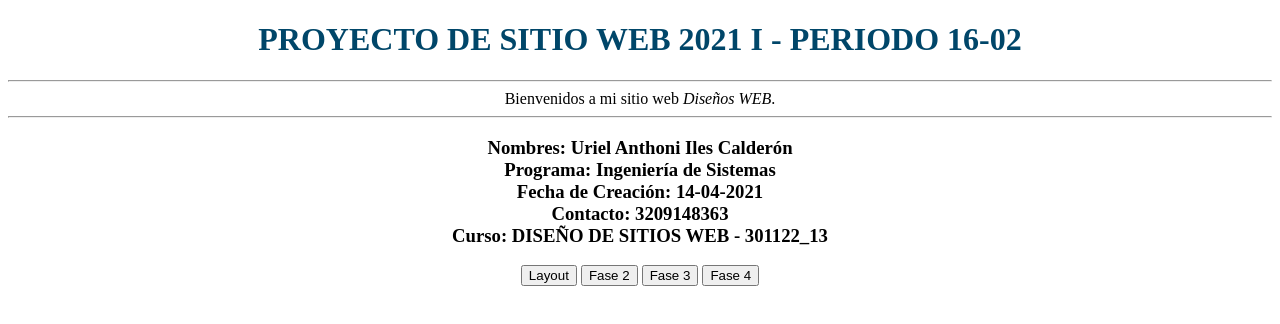
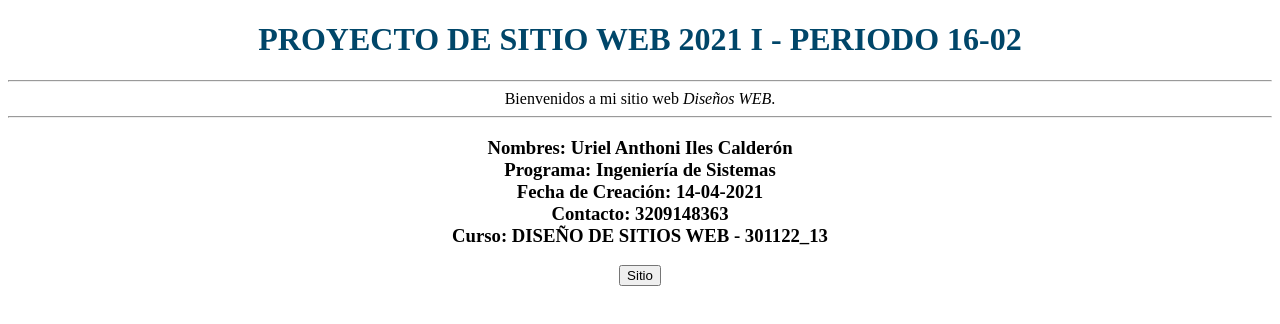
Before and after one commit to uailesc/DSW-UrielAnthoniIles, a plain HTML site: page index.html in a window 1280 px wide. Drawn offline with Linux system fonts and the light colour scheme.

Commit message:
Update index.html

```diff
--- a/index.html
+++ b/index.html
@@ -30,10 +30,8 @@
 			<br>
 			Curso: DISEÑO DE SITIOS WEB - 301122_13
 		</h3>
-		<button onclick="window.location.href='Fase3/Maquetacion.html'">Layout</button>
-		<button onclick="window.location.href='Fase2/design.html'">Fase 2</button>
-		<button onclick="window.location.href='Fase3/index.html'">Fase 3</button>
-		<button onclick="window.location.href='Fase4/index.html'">Fase 4</button>
+		<button onclick="window.location.href='Final/index.html'">Sitio</button>
+
 	</section>
 
 </body>
```
